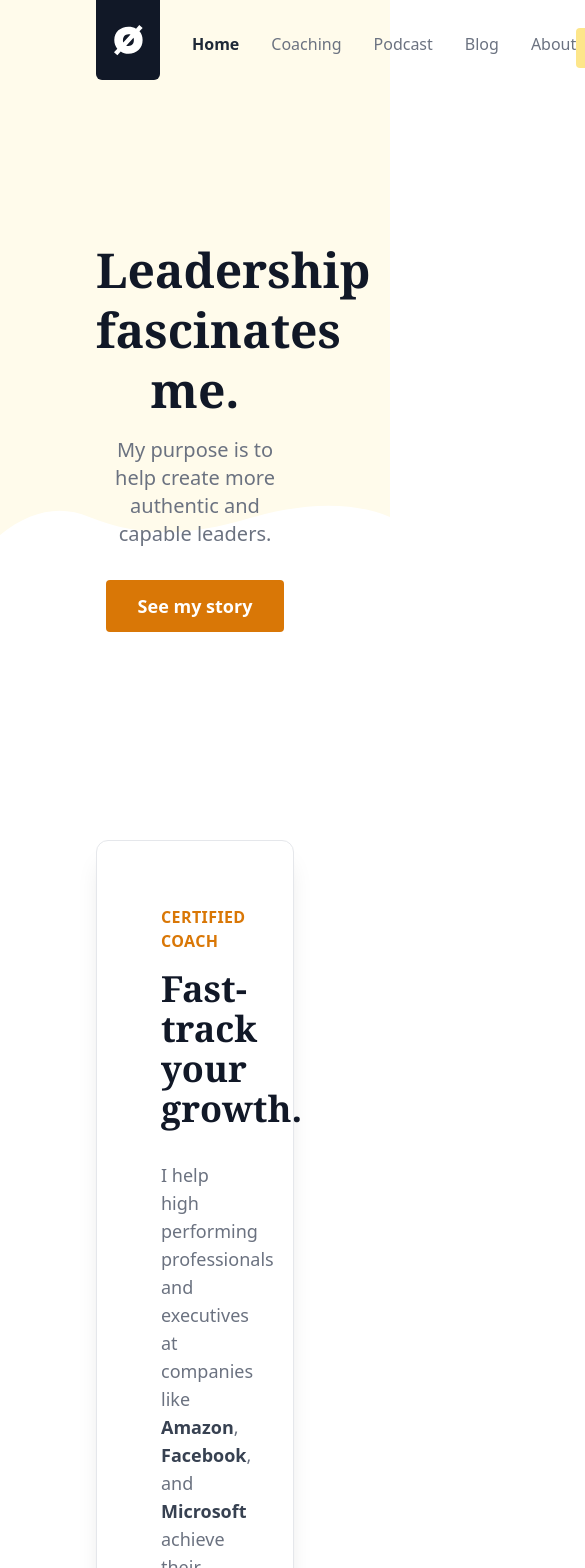
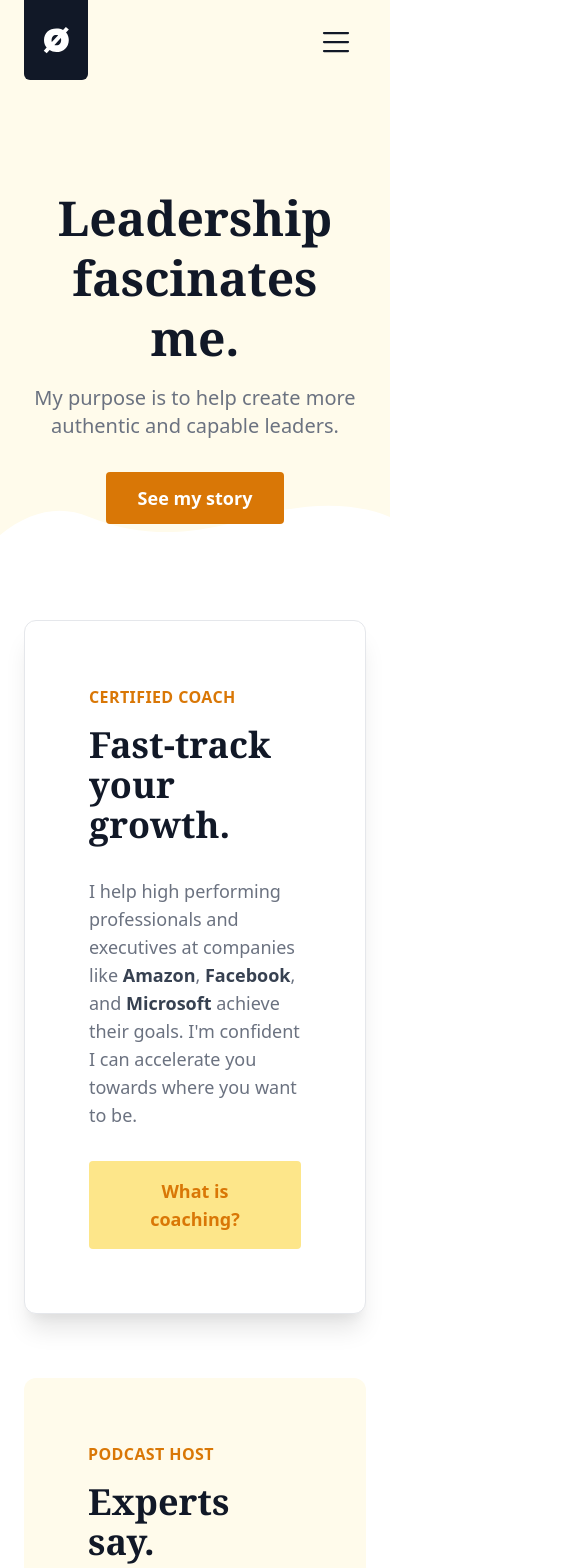
Before and after one commit to JeredOdegard/personal-site, a Next.js app: page /alt in a window 390 px wide. Shown: the top 1568 px of the page, 585 px wide, since content can reach past the window. Built offline with nearby package versions, Linux system fonts and the light colour scheme.

Commit message:
Responsive debugging on homepage CSS.

```diff
--- a/pages/alt.js
+++ b/pages/alt.js
@@ -9,50 +9,78 @@ function Blog() {
         <meta name="viewport" content="initial-scale=1.0, width=device-width" />
       </Head>
 
-      <div className="absolute z-0 w-full h-full">
-        <div className="bg-yellow-50 h-96 lg:h-72 xl:h-0"></div>
+      <div className="hidden w-full h-full absolute z-50 bg-white">Hello</div>
+
+      {/* Background Shape */}
+      <div className="absolute z-0 w-full">
+        <div className="bg-yellow-50 h-96 sm:h-80 md:h-80 lg:h-48 xl:h-0"></div>
         <svg className="fill-current text-yellow-50" xmlns="http://www.w3.org/2000/svg" viewBox="0 0 1920 744">
           <path d="M0 0h1920v654.395c-179.423-73.807-402.81-73.807-670.16 0-164.619 45.447-467.454 141.64-810.272 0C294.326 594.387 147.803 624.185 0 743.787V0z" fill-rule="evenodd"/>
         </svg>
       </div>
+      {/* Background Shape - End */}
 
-      <div className="p-24 pt-8 pb-4 z-10 relative">
+      {/* Page Wrapper */}
+      <div className="px-6 lg:px-24 pt-6 pb-4 z-10 relative">
 
+        {/* Navbar */}
         <div className="flex justify-between">
-          <nav className="text-gray-500 flex justify-between gap-x-8 font-medium">
-            <div className="h-20 w-16 bg-gray-900 flex items-center justify-center fill-current text-white relative -top-8 rounded-b-md">
-              <svg className="h-8 w-8" xmlns="http://www.w3.org/2000/svg" viewBox="0 0 32 32">
+
+          {/* Left Side */}
+          <div className="flex items-center">
+            {/* Logo */}
+            <div className="h-20 w-16 bg-gray-900 flex items-center justify-center fill-current text-white absolute top-0 rounded-b-md">
+              <svg className="h-7 w-7" xmlns="http://www.w3.org/2000/svg" viewBox="0 0 32 32">
                 <path d="M5.384 31.168l3.348-3.636c.936.72 2.082 1.26 3.438 1.62 1.356.36 2.778.54 4.266.54 2.016 0 3.888-.324 5.616-.972 1.728-.648 3.228-1.566 4.5-2.754 1.272-1.188 2.268-2.622 2.988-4.302.72-1.68 1.08-3.54 1.08-5.58 0-3.48-1.056-6.384-3.168-8.712l3.204-3.456L27.272 1l-3.24 3.672a13.895 13.895 0 00-3.51-1.422c-1.26-.324-2.61-.486-4.05-.486-2.016 0-3.894.312-5.634.936-1.74.624-3.24 1.512-4.5 2.664-1.26 1.152-2.25 2.55-2.97 4.194-.72 1.644-1.08 3.486-1.08 5.526 0 1.704.258 3.282.774 4.734a11.878 11.878 0 002.25 3.87L2 28.288l3.384 2.88zm5.868-12.744c-.216-.528-.324-1.272-.324-2.232 0-.792.114-1.548.342-2.268.228-.72.57-1.356 1.026-1.908a5.054 5.054 0 011.728-1.332c.696-.336 1.5-.504 2.412-.504.816 0 1.5.108 2.052.324l-7.236 7.92zm5.112 3.672c-.384 0-.762-.024-1.134-.072a3.343 3.343 0 01-.954-.252l7.236-7.92c.24.6.36 1.356.36 2.268 0 .792-.114 1.548-.342 2.268a5.631 5.631 0 01-1.026 1.908 4.867 4.867 0 01-1.728 1.314c-.696.324-1.5.486-2.412.486z" fillRule="nonzero"/>
               </svg>
             </div>
+            {/* Logo - End */}
 
-            <a className="text-gray-800 font-extrabold" href="#">Home</a>
-            <a className="hover:text-gray-800" href="#">Coaching</a>
-            <a className="hover:text-gray-800" href="#">Podcast</a>
-            <a className="hover:text-gray-800" href="#">Blog</a>
-            <a className="hover:text-gray-800" href="#">About</a>
-          </nav>
-          <button className="h-10 px-4 py-2 bg-yellow-200 font-bold text-yellow-600 rounded -mt-1 hover:bg-yellow-300">
-          Contact
+            {/* Nav Items */}
+            <nav className="hidden md:flex gap-x-8 ml-24 text-sm lg:text-base">
+              <a className="font-extrabold text-gray-800" href="/alt">Home</a>
+              <a className="font-medium text-gray-500 hover:text-gray-800" href="/coaching">Coaching</a>
+              <a className="font-medium text-gray-500 hover:text-gray-800" href="/podcast">Podcast</a>
+              <a className="font-medium text-gray-500 hover:text-gray-800" href="/blog">Blog</a>
+              <a className="font-medium text-gray-500 hover:text-gray-800" href="/about">About</a>
+            </nav>
+            {/* Nav Items - End */}
+
+          </div>
+          {/* Left Side - End */}
+
+          {/* Contact */}
+          <button onClick={openContact} className=" hidden md:flex px-4 py-2 bg-yellow-200 font-bold text-yellow-600 rounded hover:bg-yellow-300 text-sm lg:text-base">Contact</button>
+          {/* Contact - End */}
+
+          {/* Hamburger */}
+          <button className="h-9 w-9 mr-3 md:hidden fill-current text-gray-900" onClick={toggleNav}>
+            <svg xmlns="http://www.w3.org/2000/svg" fill="none" viewBox="0 0 24 24" stroke="currentColor">
+              <path strokeLinecap="round" strokeLinejoin="round" strokeWidth={1.5} d="M4 6h16M4 12h16M4 18h16" />
+            </svg>
           </button>
+          {/* Hamburger - End */}
         </div>
+        {/* Navbar - End */}
 
-        <div className="mt-32 mb-72 text-center">
-          <h1 className="text-5xl md:text-7xl text-gray-900 font-bold font-serif leading-tight">Leadership fascinates me.</h1>
-          <p className="text-gray-500 text-xl md:text-2xl max-w-screen-lg mt-4 mx-auto">
-          My purpose is to help create more authentic and capable leaders.
-          </p>
-          <a href="#">
+        {/* Hero */}
+        <div className="mt-32 mb-24 sm:mb-48 lg:mb-52 text-center mx-auto max-w-lg md:max-w-none">
+          <h1 className="text-5xl lg:text-6xl xl:text-7xl text-gray-900 font-bold font-serif leading-tight">Leadership fascinates me.</h1>
+          <p className="text-gray-500 text-xl md:text-2xl max-w-screen-lg mt-4 mx-auto">My purpose is to help create more authentic and capable leaders.</p>
+          <a href="/about">
             <button className="px-8 py-3 bg-yellow-600 text-lg font-bold text-white rounded mt-8 hover:bg-yellow-500">See my story</button>
           </a>
         </div>
+        {/* Hero - End */}
 
-        <div className="w-full py-16 md:py-32 flex items-center mt-10 -mt-20 px-16 bg-white shadow-xl border mb-16 rounded-xl">
-          <section className="grid grid-cols-12 max-w-screen-xl lg:gap-x-20 mx-auto items-center">
+
+        {/* Coach Card */}
+        <div className="w-full p-16 md:py-32 flex items-center mt-10 bg-white mb-16 rounded-xl shadow-xl border">
+          <section className="grid grid-cols-12 max-w-screen-xl xl:gap-x-20 mx-auto items-center">
             <div className="col-span-full xl:col-span-8">
               <div className="uppercase tracking-wide text-yellow-600 font-extrabold mb-4">CERTIFIED COACH</div>
               <h2 className="text-4xl sm:text-5xl lg:text-7xl xl:text-8xl font-extrabold text-gray-900 mb-8 font-serif max-w-screen-sm">Fast-track your growth.</h2>
-              <p className="text-lg sm:text-2xl font-medium sm:leading-10 mb-6 text-gray-500 max-w-screen">I help high performing professionals and executives at companies like <span className="font-bold text-gray-700">Amazon</span>,  <span className="font-bold text-gray-700">Facebook</span>, and <span className="font-bold text-gray-700">Microsoft</span> achieve their goals. I'm confident I can accelerate you towards where you want to be.</p>
+              <p className="text-lg sm:text-2xl font-medium sm:leading-10 mb-6 text-gray-500">I help high performing professionals and executives at companies like <span className="font-bold text-gray-700">Amazon</span>,  <span className="font-bold text-gray-700">Facebook</span>, and <span className="font-bold text-gray-700">Microsoft</span> achieve their goals. I'm confident I can accelerate you towards where you want to be.</p>
                 <a href="#">
                   <button className="px-8 py-4 bg-yellow-200 text-lg font-bold text-yellow-600 rounded mt-2 lg:mt-4 hover:bg-yellow-300">What is coaching?</button>
                 </a>
@@ -62,8 +90,10 @@ function Blog() {
             </div>
           </section>
         </div>
+        {/* Coach Card - End */}
 
-        <div className="w-full py-16 md:py-32 flex items-center px-16 bg-yellow-50 mb-10 rounded-xl">
+        {/* Podcast Card */}
+        <div className="w-full p-16 md:py-32 flex items-center bg-yellow-50 mb-10 rounded-xl">
           <section className="grid grid-cols-12 max-w-screen-xl lg:gap-x-20 mx-auto items-center">
             <div className="hidden xl:grid col-span-full mt-10 xl:mt-0 xl:col-span-4 mt-0">
               <img className="shadow-dark rounded" src="podcast.jpg" />
@@ -71,18 +101,29 @@ function Blog() {
             <div className="col-span-full xl:col-span-8">
               <div className="uppercase tracking-wide text-yellow-600 font-extrabold mb-4">PODCAST HOST</div>
               <h2 className="text-4xl sm:text-5xl lg:text-7xl xl:text-8xl font-bold text-gray-900 mb-8 font-serif">Experts say.</h2>
-              <p className="text-lg sm:text-2xl font-medium sm:leading-10 mb-6 text-gray-500 max-w-screen">I host a podcast called the <span className="font-bold text-gray-700">Jered O Show</span>. Each episode I meet with researchers and company leaders to uncover how to become world-class.</p>
+              <p className="text-lg sm:text-2xl font-medium sm:leading-10 mb-6 text-gray-500 max-w-screen-md">I host a podcast called the <span className="font-bold text-gray-700">Jered O Show</span>. Each episode I meet with researchers and company leaders to uncover how to become world-class.</p>
                 <a href="#">
                   <button className="px-8 py-4 border-2 border-yellow-500 text-lg font-bold text-yellow-500 rounded mt-2 lg:mt-4 hover:bg-yellow-500 hover:text-white">Listen to the podcast</button>
                 </a>
             </div>
           </section>
         </div>
+        {/* Podcast Card - End */}
 
         <div className="text-xs text-gray-400 text-center my-4">&copy; 2020 Jered Odegard. All rights reserved.</div>
       </div>
+      {/* Page Wrapper - End */}
+
     </div>
   );
 }
 
+function openContact() {
+  alert("Email me at j@jeredodegard.com")
+}
+
+function toggleNav() {
+  alert("Toggle the navigation")
+}
+
 export default Blog;
```
